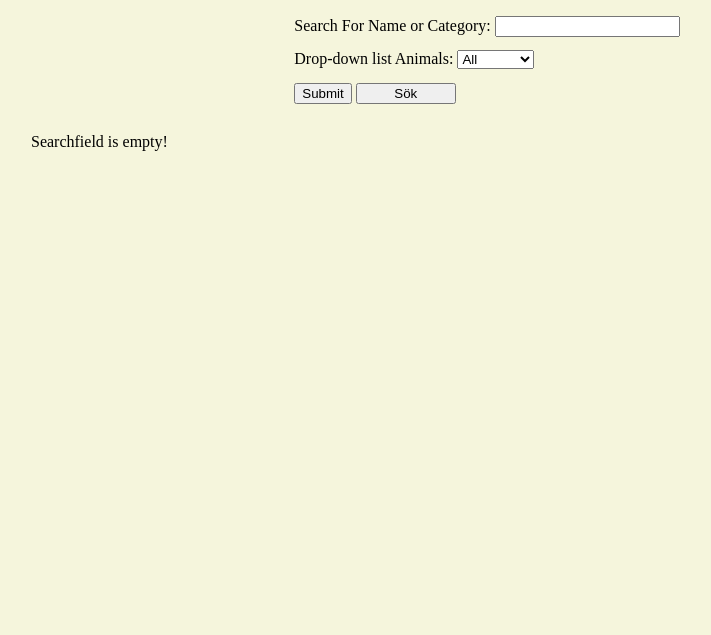
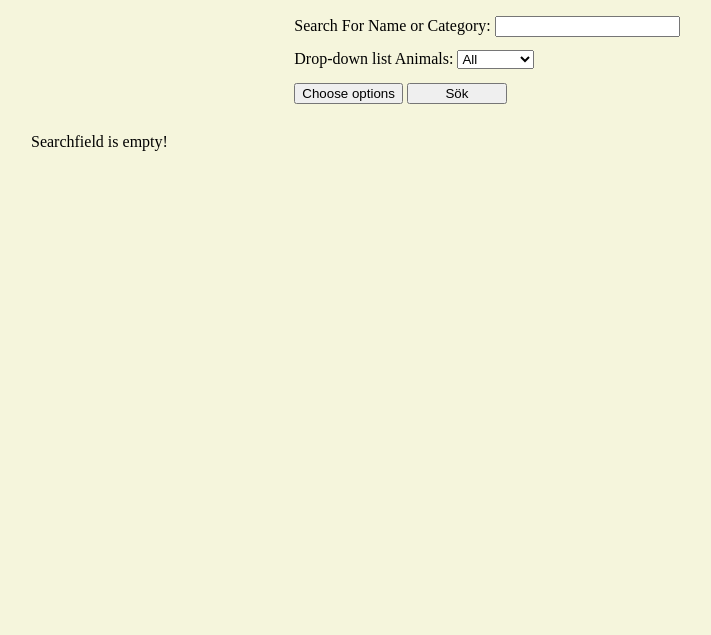
Before and after one commit to crashDeltaGbg/groupAssignmentPHP, a PHP site: page / in a window 1280 px wide. Shown: the part 82-717 px from the top of the page, without its empty margins (153-864 px from the left). Run offline with PHP 8.4, Linux system fonts and the light colour scheme; data comes from the database, SQL or seed files in the repository; data that the repository does not hold is empty.

Commit message:
fixed typo in dropdown

```diff
--- a/index.php
+++ b/index.php
@@ -38,7 +38,7 @@ $categories = $dbh->query($categoryQuery);
         }
         ?>
     </select><br>
-    <input type="submit" name="submit" vlaue="Choose options">
+    <input type="submit" name="submit" value="Choose options">
     <input class="btn" type="submit" name="search_button" value="Sök">
 </form>
 <!-- code for the dropdown -->
```
